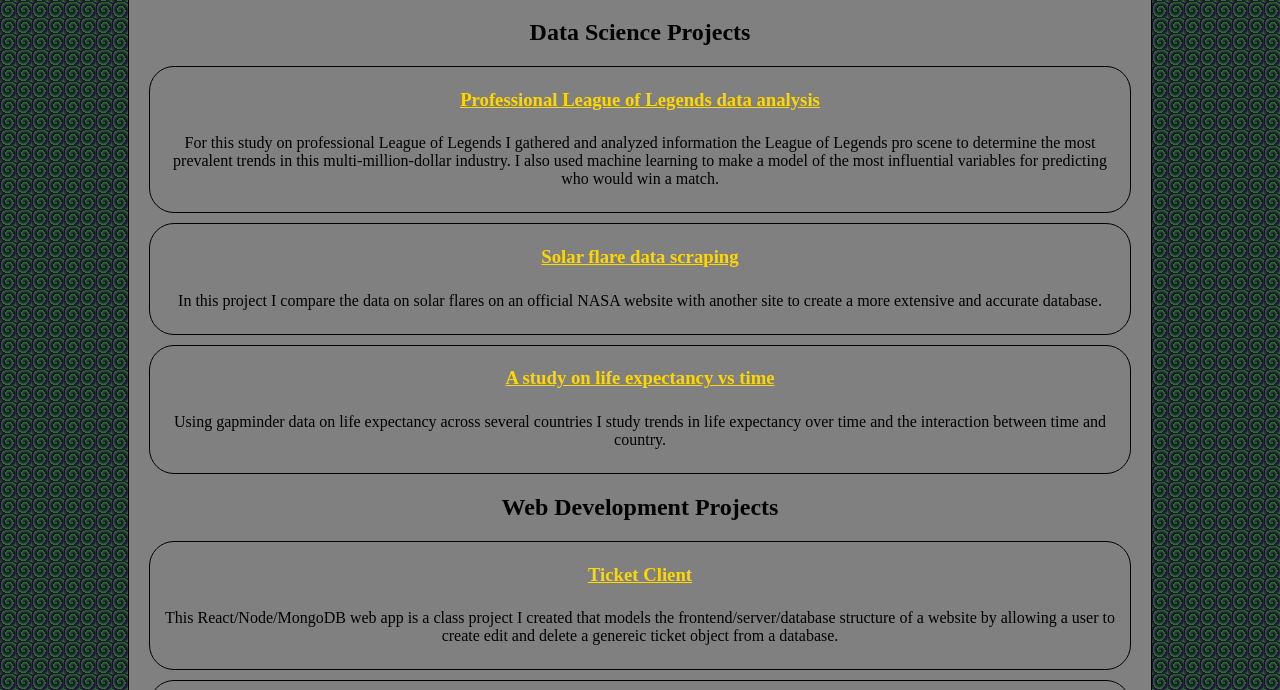
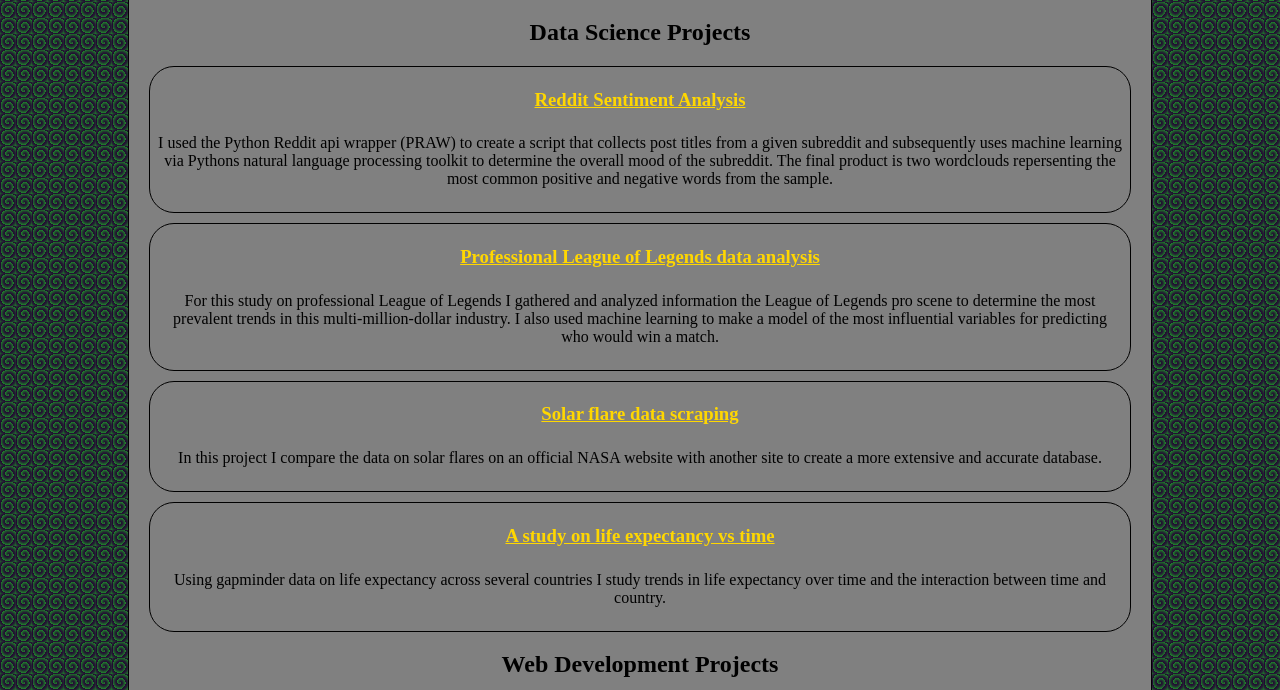
Before and after one commit to WilliamWeihnacht/WilliamWeihnacht.github.io, a plain HTML site: page projects.html in a window 1280 px wide. Shown: the part 110-800 px from the top of the page. Drawn offline with Linux system fonts and the light colour scheme.

Commit message:
added sentiment bot

```diff
--- a/projects.html
+++ b/projects.html
@@ -13,6 +13,9 @@
 	<div id="rounded">
 		<h1>My Projects</h1>
 		<h2 id="dataScience">Data Science Projects</h2>
+		<section><h3><a href="https://github.com/WilliamWeihnacht/SentimentBot">Reddit Sentiment Analysis</a></h3>
+			<p>I used the Python Reddit api wrapper (PRAW) to create a script that collects post titles from a given subreddit and subsequently uses machine learning via Pythons natural language processing toolkit to determine the overall mood of the subreddit. The final product is two wordclouds repersenting the most common positive and negative words from the sample.</p>
+		</section>
 		<section><h3><a href="./data_science/final.html">Professional League of Legends data analysis</a></h3>
 			<p>For this study on professional League of Legends I gathered and analyzed information the League of Legends pro scene to determine the most prevalent trends in this multi-million-dollar industry. I also used machine learning to make a model of the most influential variables for predicting who would win a match.</p>
 		</section>
```
